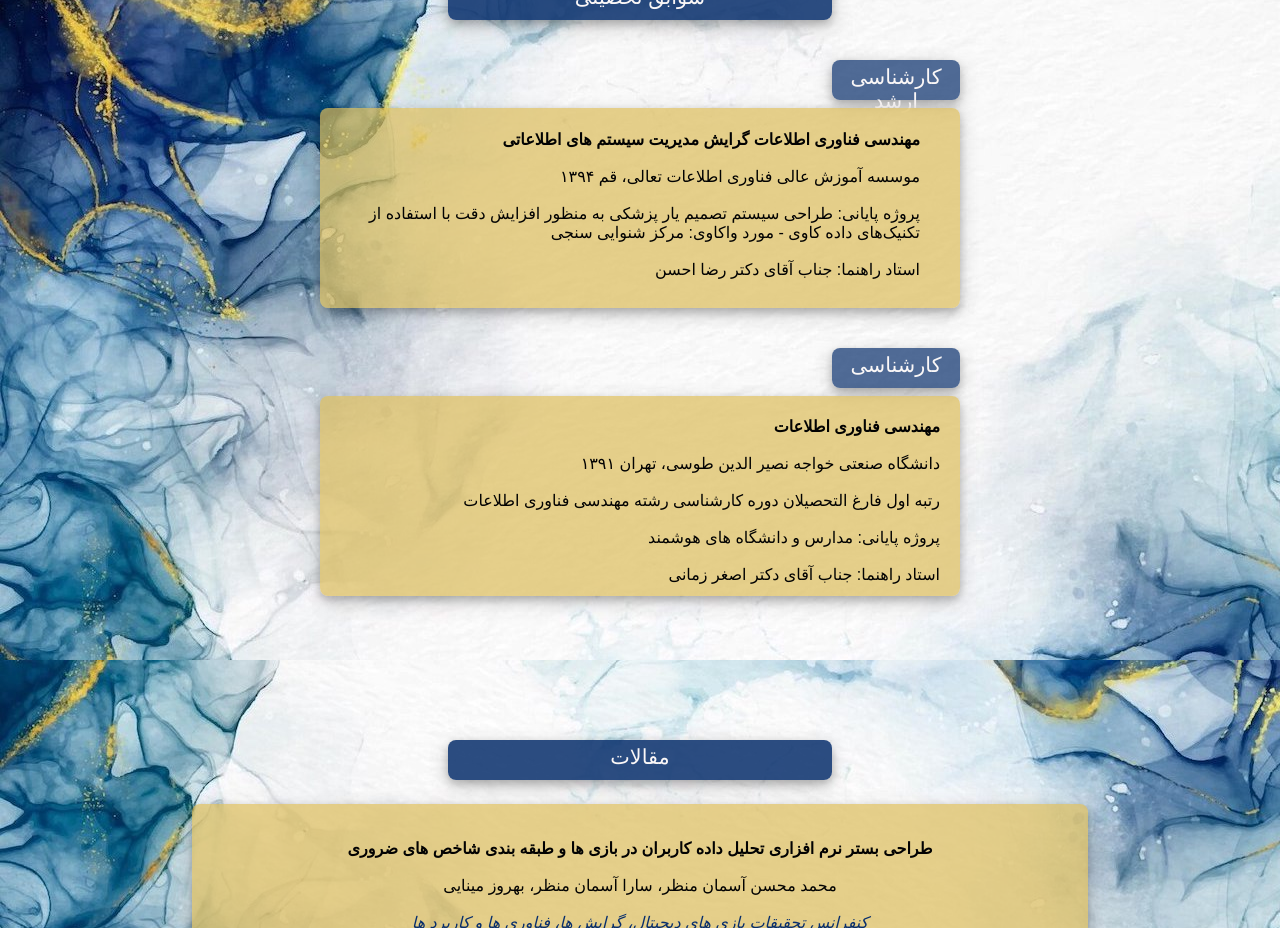
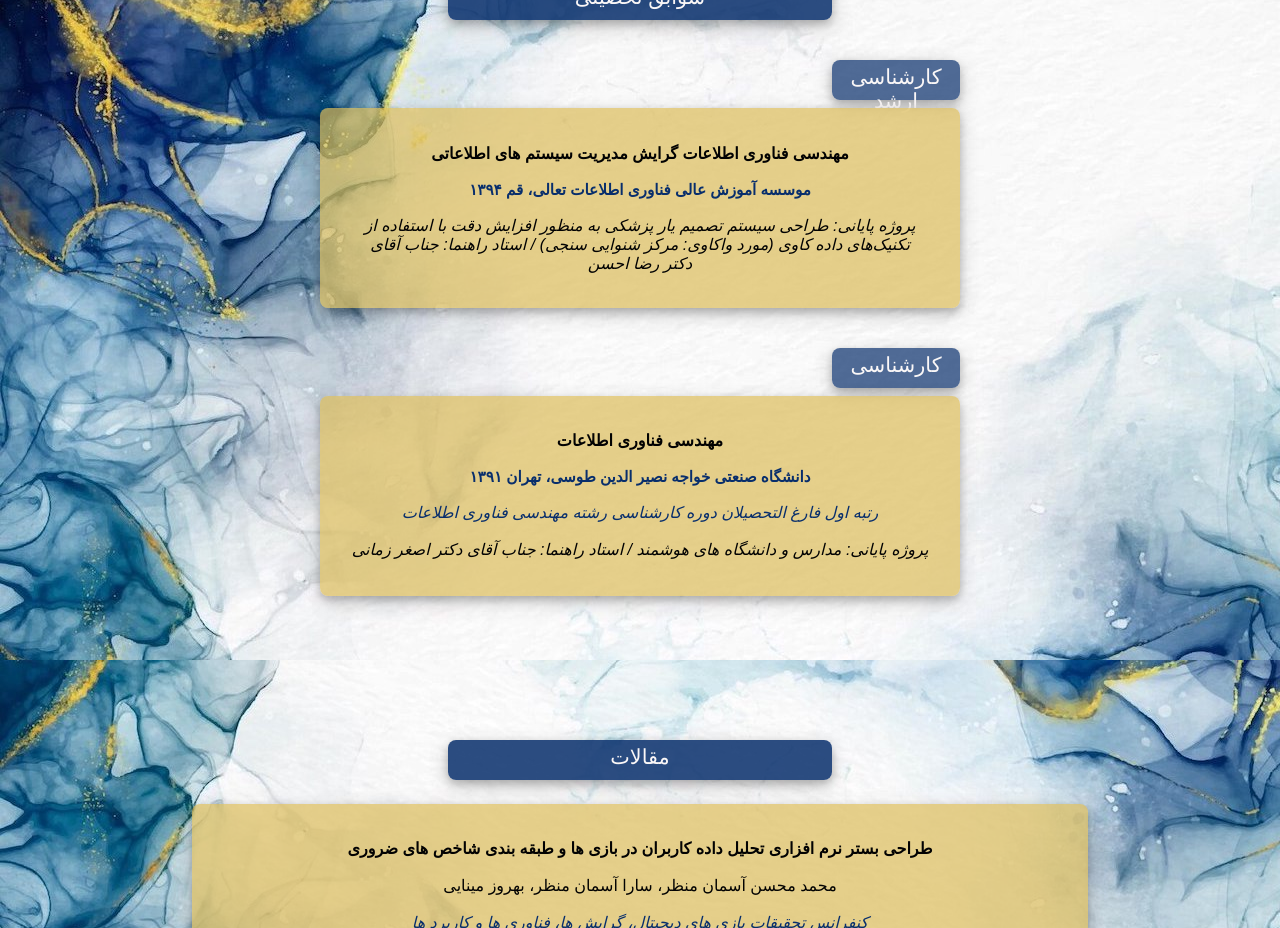
Before and after one commit to sasemanmanzar/Sara-Resume, a React (Create React App) app: page / in a window 1280 px wide. Shown: the part 940-1868 px from the top of the page. Built offline with nearby package versions, Linux system fonts and the light colour scheme.

Commit message:
edit page 2

```diff
--- a/src/Pages/Two/Two.css
+++ b/src/Pages/Two/Two.css
@@ -53,9 +53,31 @@
 }
 
 .box p {
-    text-align: right;
+    /* text-align: right; */
+    text-align: center;
     color: #020202;
     font: 1em sans-serif;
     margin-top: auto;
     padding: 1px 20px 1px 20px;
 }
+
+#subject{
+    padding-top: 15px;
+    font-weight: bold;
+}
+
+#university{
+    color: rgb(8,46,108);
+    font: 0.95em sans-serif;
+    font-weight: bold;
+}
+
+#prise{
+    font-style: italic;
+    color: rgb(8,46,108);
+}
+
+#project{
+    font-style: italic;
+    /* color: rgb(8,46,108); */
+}
--- a/src/Pages/Two/Two.js
+++ b/src/Pages/Two/Two.js
@@ -8,19 +8,19 @@ function Two(){
             <div className='smallBox top2'><p>کارشناسی ارشد</p></div>
             <div className='box top3'>
                 <p>
-                    <p style={{fontWeight:'bold'}}>مهندسی فناوری اطلاعات گرایش مدیریت سیستم های اطلاعاتی</p>
-                    <p>موسسه آموزش عالی فناوری اطلاعات تعالی، قم ۱۳۹۴</p>
-                    <p>پروژه پایانی: طراحی سیستم تصمیم یار پزشکی به منظور افزایش دقت با استفاده از تکنیک‌های داده کاوی - مورد واکاوی: مرکز شنوایی سنجی</p>
-                    <p>استاد راهنما: جناب آقای دکتر رضا احسن</p>
+                    <p id='subject'>مهندسی فناوری اطلاعات گرایش مدیریت سیستم های اطلاعاتی</p>
+                    <p id='university'>موسسه آموزش عالی فناوری اطلاعات تعالی، قم ۱۳۹۴</p>
+                    {/* <p id='project'>پروژه پایانی: طراحی سیستم تصمیم یار پزشکی به منظور افزایش دقت با استفاده از تکنیک‌های داده کاوی - مورد واکاوی: مرکز شنوایی سنجی</p>
+                    <p>استاد راهنما: جناب آقای دکتر رضا احسن</p> */}
+                    <p id='project'>پروژه پایانی: طراحی سیستم تصمیم یار پزشکی به منظور افزایش دقت با استفاده از تکنیک‌های داده کاوی (مورد واکاوی: مرکز شنوایی سنجی) / استاد راهنما: جناب آقای دکتر رضا احسن</p>
                 </p>
             </div>
             <div className='smallBox top4'><p>کارشناسی</p></div>
             <div className='box top5'>
-                    <p style={{fontWeight:'bold'}}>مهندسی فناوری اطلاعات</p>
-                    <p>دانشگاه صنعتی خواجه نصیر الدین طوسی، تهران ۱۳۹۱</p>
-                    <p>رتبه اول فارغ التحصیلان دوره کارشناسی رشته مهندسی فناوری اطلاعات</p>
-                    <p>پروژه پایانی: مدارس و دانشگاه های هوشمند</p>
-                    <p>استاد راهنما: جناب آقای دکتر اصغر زمانی</p>
+                    <p id='subject'>مهندسی فناوری اطلاعات</p>
+                    <p id='university'>دانشگاه صنعتی خواجه نصیر الدین طوسی، تهران ۱۳۹۱</p>
+                    <p id='prise'>رتبه اول فارغ التحصیلان دوره کارشناسی رشته مهندسی فناوری اطلاعات</p>
+                    <p id='project'>پروژه پایانی: مدارس و دانشگاه های هوشمند / استاد راهنما: جناب آقای دکتر اصغر زمانی</p>
             </div>
 
         </div>
```
